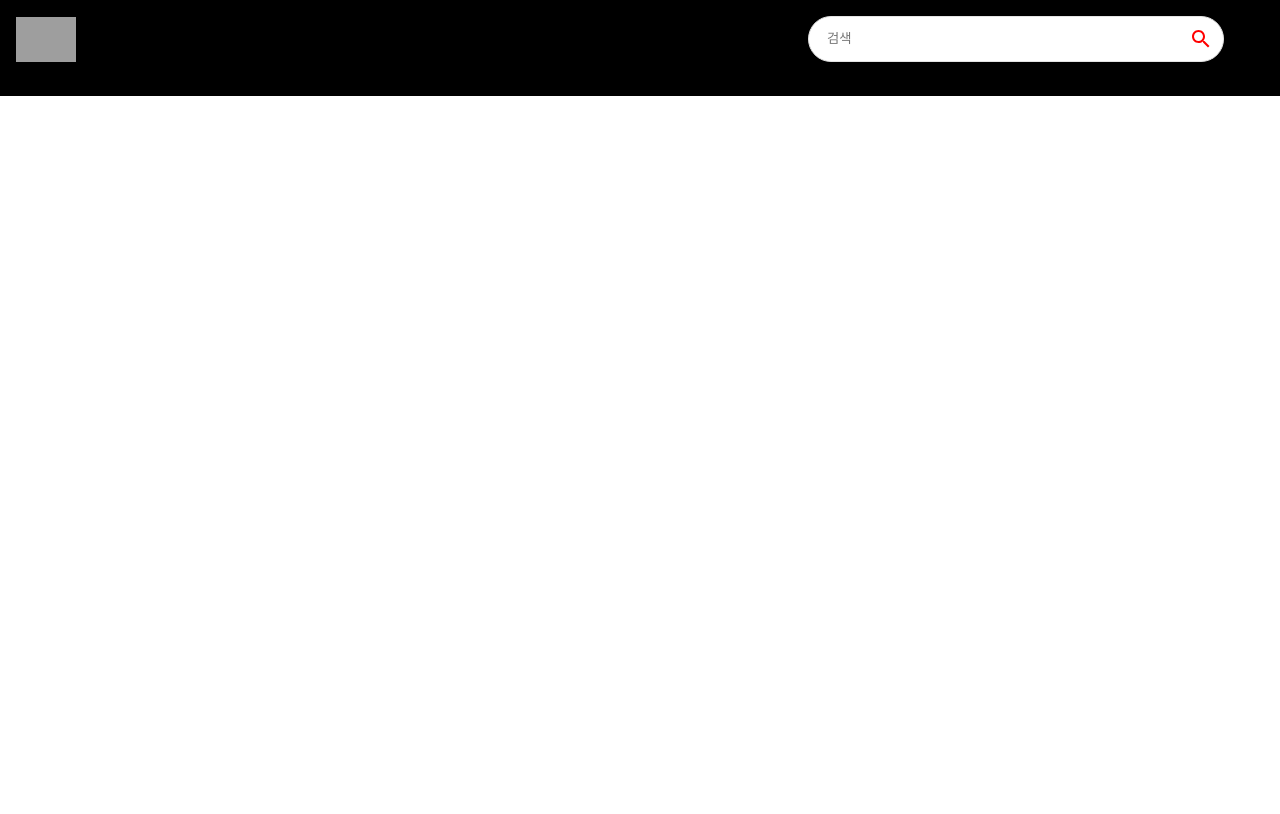
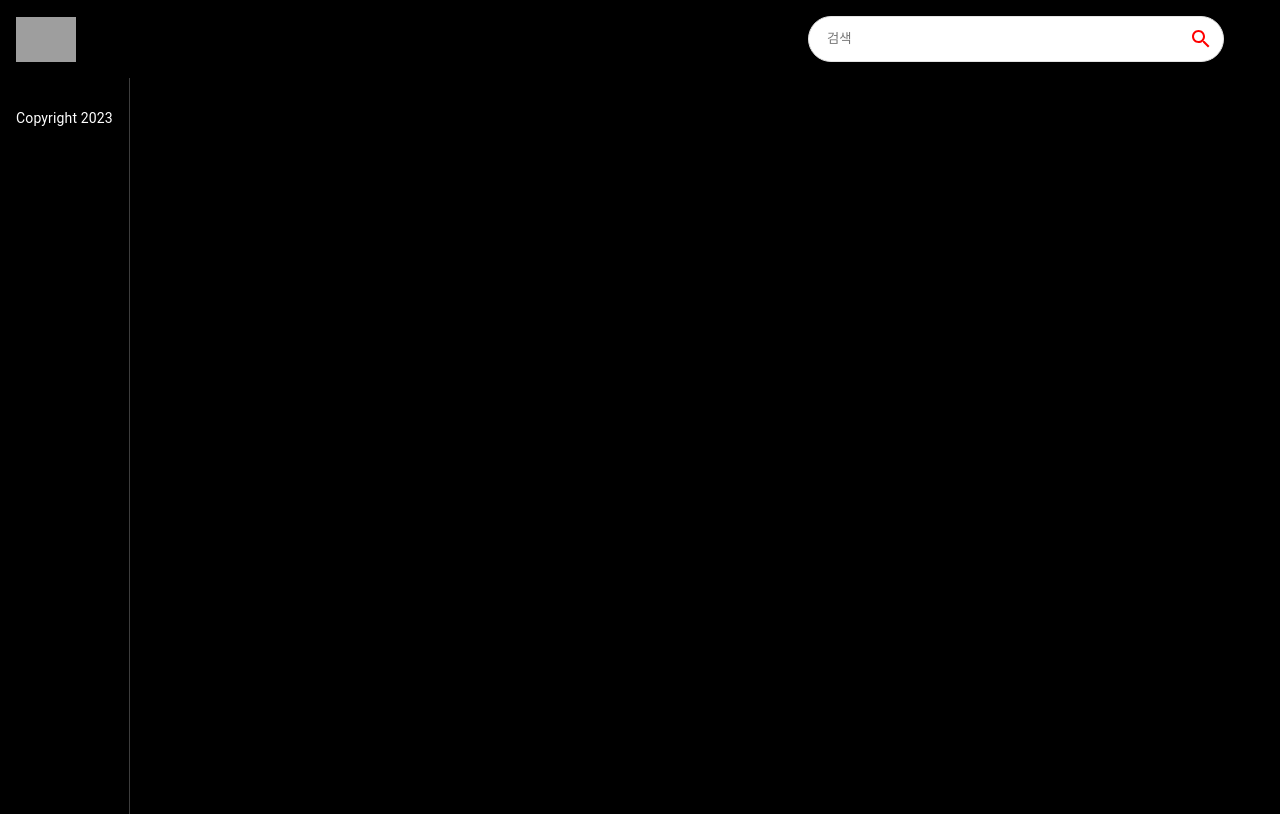
Before and after one commit to dongkyun2331/youtube, a React (Create React App) app: page / in a window 1280 px wide. Built offline with nearby package versions, Linux system fonts and the light colour scheme; grey boxes are pictures that could not be loaded.

Commit message:
copyright

```diff
--- a/src/components/Feed.jsx
+++ b/src/components/Feed.jsx
@@ -1,7 +1,27 @@
-import React from "react";
+import { useState, useEffect } from "react";
+import { Box, Stack, Typography } from "@mui/material";
 
 const Feed = () => {
-  return <div>Feed</div>;
+  return (
+    <Stack sx={{ flexDirection: { sx: "column", md: "row" } }}>
+      <Box
+        sx={{
+          height: { sx: "auto", md: "92vh" },
+          borderRight: "1px solid #3d3d3d",
+          px: { sx: 0, md: 2 },
+        }}
+      >
+        Sidebar
+        <Typography
+          className="copyright"
+          variant="body2"
+          sx={{ mt: 1.5, color: "#fff" }}
+        >
+          Copyright 2023
+        </Typography>
+      </Box>
+    </Stack>
+  );
 };
 
 export default Feed;
```
